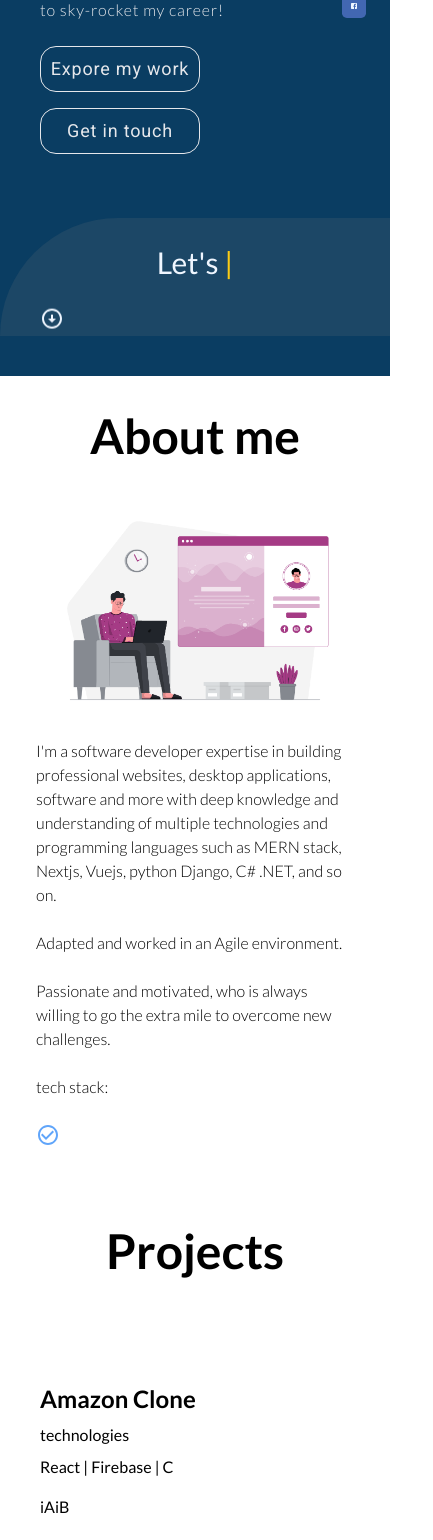
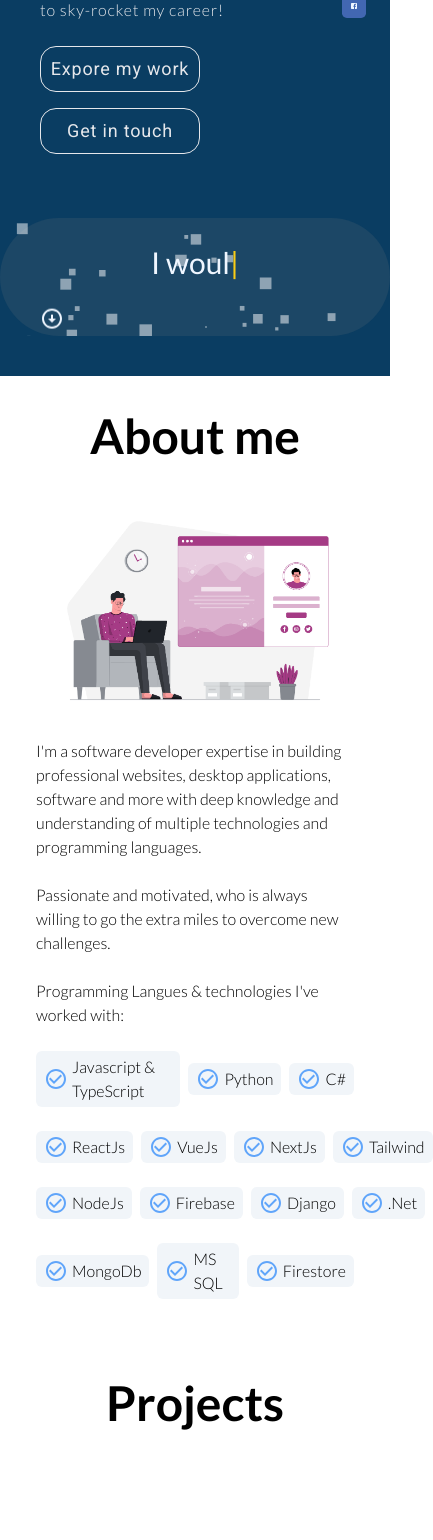
Before and after one commit to Bishesh58/portfolio, a Next.js app: page / in a window 390 px wide. Shown: the part 438-1978 px from the top of the page, 433 px wide, since content can reach past the window. Built offline with nearby package versions, Linux system fonts and the light colour scheme; a web font is replaced by a local one.

Commit message:
updated about page details

```diff
--- a/components/AboutMe.js
+++ b/components/AboutMe.js
@@ -1,9 +1,11 @@
 import Image from 'next/image'
 import illustrate from '../public/code1.png'
 import { motion } from 'framer-motion'
-import CheckCircleOutlineIcon from '@mui/icons-material/CheckCircleOutline';
+import CheckCircleOutlineIcon from '@mui/icons-material/CheckCircleOutline'
+import Skill from './Skill'
+function About() {
 
-function About() {
+
   return (
     <section id="about" className="mx-auto  max-w-7xl  p-5 text-black">
       <motion.h1
@@ -13,7 +15,7 @@ function About() {
           delay: 1,
           duration: 0.5,
         }}
-        className="py-4 text-5xl font-bold text-center"
+        className="py-4 text-center text-5xl font-bold"
       >
         About me
       </motion.h1>
@@ -26,16 +28,82 @@ function About() {
             I'm a software developer expertise in building professional
             websites, desktop applications, software and more with deep
             knowledge and understanding of multiple technologies and programming
-            languages such as MERN stack, Nextjs, Vuejs, python Django, C# .NET,
-            and so on.
+            languages.
           </p>
-          <p className="">Adapted and worked in an Agile environment.</p>
           <p className="">
-            Passionate and motivated, who is always willing to go the extra mile
-            to overcome new challenges.
+            Passionate and motivated, who is always willing to go the extra
+            miles to overcome new challenges.
           </p>
-          <p>tech stack:</p>
-          <CheckCircleOutlineIcon className="text-blue-400"/>
+
+          <p>Programming Langues & technologies I've worked with:</p>
+          {/* language */}
+          <div className="flex items-center space-x-2">
+            <div className="skills">
+              <CheckCircleOutlineIcon className="text-blue-400" />
+              <p>Javascript & TypeScript</p>
+            </div>
+            <div className="skills">
+              <CheckCircleOutlineIcon className="text-blue-400" />
+              <p>Python</p>
+            </div>
+            <div className="skills">
+              <CheckCircleOutlineIcon className="text-blue-400" />
+              <p>C#</p>
+            </div>
+          </div>
+          {/* frontend */}
+          <div className="flex items-center space-x-2">
+            <div className="skills">
+              <CheckCircleOutlineIcon className="text-blue-400" />
+              <p>ReactJs</p>
+            </div>
+            <div className="skills">
+              <CheckCircleOutlineIcon className="text-blue-400" />
+              <p>VueJs</p>
+            </div>
+            <div className="skills">
+              <CheckCircleOutlineIcon className="text-blue-400" />
+              <p>NextJs</p>
+            </div>
+            <div className="skills">
+              <CheckCircleOutlineIcon className="text-blue-400" />
+              <p>Tailwind</p>
+            </div>
+          </div>
+          {/* backend */}
+          <div className="flex items-center space-x-2">
+            <div className="skills">
+              <CheckCircleOutlineIcon className="text-blue-400" />
+              <p>NodeJs</p>
+            </div>
+            <div className="skills">
+              <CheckCircleOutlineIcon className="text-blue-400" />
+              <p>Firebase</p>
+            </div>
+            <div className="skills">
+              <CheckCircleOutlineIcon className="text-blue-400" />
+              <p>Django</p>
+            </div>
+            <div className="skills">
+              <CheckCircleOutlineIcon className="text-blue-400" />
+              <p>.Net</p>
+            </div>
+          </div>
+          {/* database */}
+          <div className="flex items-center space-x-2">
+            <div className="skills">
+              <CheckCircleOutlineIcon className="text-blue-400" />
+              <p>MongoDb</p>
+            </div>
+            <div className="skills">
+              <CheckCircleOutlineIcon className="text-blue-400" />
+              <p>MS SQL</p>
+            </div>
+            <div className="skills">
+              <CheckCircleOutlineIcon className="text-blue-400" />
+              <p>Firestore</p>
+            </div>
+          </div>
         </div>
       </div>
     </section>
--- a/components/Banner.js
+++ b/components/Banner.js
@@ -6,6 +6,7 @@ import InstagramIcon from '@mui/icons-material/Instagram'
 import FacebookIcon from '@mui/icons-material/Facebook'
 import ArrowDownwardIcon from '@mui/icons-material/ArrowCircleDown'
 import { motion } from 'framer-motion'
+import Particle from './Particle'
 
 function Banner() {
   return (
@@ -65,20 +66,22 @@ function Banner() {
           {/* right container */}
           <div className="relative flex-1 overflow-hidden">
             {/* bg circle */}
-            <div className="absolute h-full w-full rounded-tl-full  bg-[#1c4766]"></div>
+            <div className=" absolute h-full w-full rounded-full  bg-[#1c4766]"></div>
+
             {/* image */}
             <div className="absolute bottom-0 left-0 flex h-full w-full flex-col rounded-full">
+              <Particle className="top-50 right-50 " />
               <img
-                src="/man2.png"
+                src="/testImage.png"
                 alt=""
-                className="hidden h-[600px] object-contain md:block"
+                className="hidden h-full rounded-t-full bg-[#1c4766] object-contain md:block"
               />
             </div>
             {/* type writer */}
             <div className="absolute bottom-14 right-0 flex  w-full  items-center justify-center rounded-full">
               <Typewriter
                 options={{
-                  strings: [`Want to hire me ?`, `Let's talk!`],
+                  strings: [`Want to hire me ?`, `I would love to talk!`],
                   autoStart: true,
                   wrapperClassName: 'text-3xl justify-self-center',
                   cursorClassName: 'text-3xl  text-yellow-400',
@@ -99,7 +102,7 @@ function Banner() {
                 initial={{ opacity: 0, x: 50, y: -20 }}
                 animate={{ opacity: 1, x: 0, y: 0 }}
                 transition={{
-                  delay: 1,
+                  delay: 4,
                   duration: 0.5,
                 }}
               >
@@ -111,7 +114,7 @@ function Banner() {
               <motion.div
                 initial={{ opacity: 0, x: 50, y: -20 }}
                 animate={{ opacity: 1, x: 0, y: 0 }}
-                transition={{ delay: 1.1, duration: 0.5 }}
+                transition={{ delay: 4.1, duration: 0.5 }}
               >
                 <LinkedInIcon
                   sx={{ backgroundColor: '#0a66c2', borderRadius: '20%' }}
@@ -121,7 +124,7 @@ function Banner() {
               <motion.div
                 initial={{ opacity: 0, x: 50, y: -20 }}
                 animate={{ opacity: 1, x: 0, y: 0 }}
-                transition={{ delay: 1.2, duration: 0.5 }}
+                transition={{ delay: 4.2, duration: 0.5 }}
               >
                 <InstagramIcon
                   sx={{ backgroundColor: '#fb3958', borderRadius: '20%' }}
@@ -131,7 +134,7 @@ function Banner() {
               <motion.div
                 initial={{ opacity: 0, x: 50, y: -20 }}
                 animate={{ opacity: 1, x: 0, y: 0 }}
-                transition={{ delay: 1.3, duration: 0.5 }}
+                transition={{ delay: 4.3, duration: 0.5 }}
               >
                 <FacebookIcon
                   sx={{ backgroundColor: '#4267B2', borderRadius: '20%' }}
--- a/components/Card.js
+++ b/components/Card.js
@@ -13,7 +13,7 @@ function Card({ title, technologies, icons, img, code, demo, description }) {
     >
       <div className="flex-1">
         <h1 className="py-2 text-2xl font-bold capitalize">{title}</h1>
-        <p>technologies</p>
+        <p>Technologies:</p>
         <p className="py-2">{technologies}</p>
         <p className="py-2">{icons}</p>
         <p className="py-2 font-light leading-8">{description}</p>
--- a/components/Particle.js
+++ b/components/Particle.js
@@ -51,16 +51,16 @@ function Particle() {
         },
         particles: {
           color: {
-            value: '#0a5f62',
+            value: '#FFFFFF',
           },
           collisions: {
             enable: true,
           },
           move: {
-            direction: 'none',
+            direction: 'bottom',
             enable: true,
             outModes: {
-              default: 'bounce',
+              default: 'destroy',
             },
             random: false,
             speed: 1,
@@ -71,13 +71,13 @@ function Particle() {
               enable: true,
               area: 800,
             },
-            value: 4,
+            value: 6000,
           },
           opacity: {
             value: 0.5,
           },
           shape: {
-            type: 'circle',
+            type: 'square',
           },
           size: {
             value: { min: 1, max: 9 },
--- a/components/Projects.js
+++ b/components/Projects.js
@@ -1,14 +1,15 @@
 import Card from './Card'
-import Particle from './Particle'
 import { motion } from 'framer-motion'
 
 function Projects() {
   const cards = [
     {
-      title: 'Amazon Clone',
-      technologies: 'React | Firebase | C',
-      icons: ['iA', 'iB'],
-      description: 'This app was develop on 5 day react challenge.',
+      title: 'Amazon Like Ecommerce app',
+      technologies: 'NextJs | Next Auth | Redux | Tailwind | Firebase | Stripe',
+      icons: ['', ''],
+      description: `This is a fully fleged responsive ecommerce web app. A glimpse of amazon website. It consists of
+      google login & logout feature, view and shop product, add product to cart, checkout product through stripe payment gateway & view your order. This app is build with react & tailwind for frontend & firebase as backend. I build this application as a part of 5 day react challenge.
+      `,
       img: '/amazon1.png',
       code: 'https://github.com/',
       demo: 'https://www.google.com/',
@@ -153,9 +154,6 @@ function Projects() {
         id="projects"
         className="flex min-h-screen items-center justify-center rounded-2xl border-gray-900"
       >
-        <div className="relative">
-          {/* <Particle /> */}
-
         <div className="">
           {cards.map((item, i) => (
             <Card
@@ -171,7 +169,6 @@ function Projects() {
           ))}
         </div>
       </div>
-      </div>
     </section>
   )
 }
--- /dev/null
+++ b/components/Skill.js
@@ -0,0 +1,12 @@
+import CheckCircleOutlineIcon from '@mui/icons-material/CheckCircleOutline'
+
+function Skill() {
+  return (
+    <div className="skills">
+      <CheckCircleOutlineIcon className="text-blue-400" />
+      <p>C#</p>
+    </div>
+  )
+}
+
+export default Skill
--- a/components/YtVideo/YtVideos.js
+++ b/components/YtVideo/YtVideos.js
@@ -17,6 +17,7 @@ function YtVidoes() {
       >
         Youtube Video
       </motion.h1>
+
       <div className="flex min-h-screen flex-col md:flex-row">
         <Thumbnail className=""/>
       </div>
--- a/components/slider/Slider.js
+++ b/components/slider/Slider.js
@@ -56,21 +56,15 @@ export default () => {
       title: 'Senior Mobile App Developer',
     },
     {
-      testimony: `Lorem ipsum dolor sit amet consectetur adipisicing elit. Nam reiciendis
-    odio repudiandae nostrum commodi libero, similique quasi distinctio
-    officia optio natus aut harum deserunt rem minima exercitationem!
-    Soluta, fuga fugiat`,
+      testimony: `Bishesh performed well and exceeded expectations during his time with Attainate. He understands tasks well, shows good time management, and raises hand if any clarification is needed. He does his own research and always shares his findings. He contributed his skill with diligence and we were happy to accept his contributions. He solves technical problems well and is capable to handle task solely. Bishesh is as good team player and would be a great addition to a software engineering business`,
       profileImg:
-        'https://media-exp2.licdn.com/dms/image/C5603AQFIGFzfFKhLLA/profile-displayphoto-shrink_800_800/0/1650324273857?e=1663200000&v=beta&t=TDDp2NpVaiEigOL84-_Qvsx5bH5j7b7fPkf2EeTwj7M',
-      fullName: 'Masoud Shakiba',
-      title: 'Founder of TechTALK',
+        'https://media-exp2.licdn.com/dms/image/C5603AQGeqqqNRlBx2Q/profile-displayphoto-shrink_800_800/0/1614553539254?e=1663804800&v=beta&t=I29ANAhlCM1gG96AhooVbPW0i-AMcpDAitAncg38qWc',
+      fullName: 'Illia Ovsiiko',
+      title: 'Senior architect at RTA Studio',
     },
 
     {
-      testimony: `Lorem ipsum dolor sit amet consectetur adipisicing elit. Nam reiciendis
-    odio repudiandae nostrum commodi libero, similique quasi distinctio
-    officia optio natus aut harum deserunt rem minima exercitationem!
-    Soluta, fuga fugiat`,
+      testimony: `Bishesh and I work on a project together, he is a great team player, a problem solver, can do attitude and a dependable teamate. A team would be lucky to have you.`,
       profileImg:
         'https://media-exp2.licdn.com/dms/image/C5603AQFjG8_dJv_6TQ/profile-displayphoto-shrink_800_800/0/1615276437040?e=1663200000&v=beta&t=EJsXqLCW9lqyTXGTnTWkJYhWmhB5tfTsEImG50NAVUA',
       fullName: 'Alfred Lladoc',
--- a/styles/globals.css
+++ b/styles/globals.css
@@ -32,4 +32,7 @@ body {
   .label {
     @apply my-2 text-lg;
   }
+  .skills {
+    @apply flex items-center justify-center space-x-1 rounded-md bg-slate-100 px-2 py-1 text-base
+  }
 }
```
Also changed, not shown: public/myPhoto.jpeg (added), public/testImage.png (added). Lines whose indentation alone changed are shown as unchanged.
